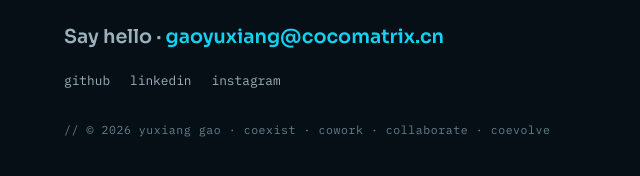
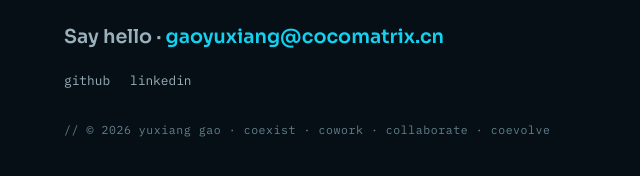
Before and after one commit to yuxiang-gao/yuxiang-gao.github.io, a plain HTML site: page index.html in a window 1280 px wide. Shown: the part 3569-3745 px from the top of the page, 256-896 px from the left. Drawn offline with Linux system fonts and the light colour scheme; a web font is replaced by a local one.

Commit message:
🔥 Drop Instagram from footer links

```diff
--- a/index.html
+++ b/index.html
@@ -294,7 +294,6 @@
 		<ul class="footer-links">
 			<li><a href="https://github.com/yuxiang-gao">github</a></li>
 			<li><a href="https://www.linkedin.com/in/yuxiang-gao-268084114/">linkedin</a></li>
-			<li><a href="https://www.instagram.com/david_gogh_/">instagram</a></li>
 		</ul>
 		<p class="fine">// © 2026 yuxiang gao · coexist · cowork · collaborate · coevolve</p>
 	</footer>
```
